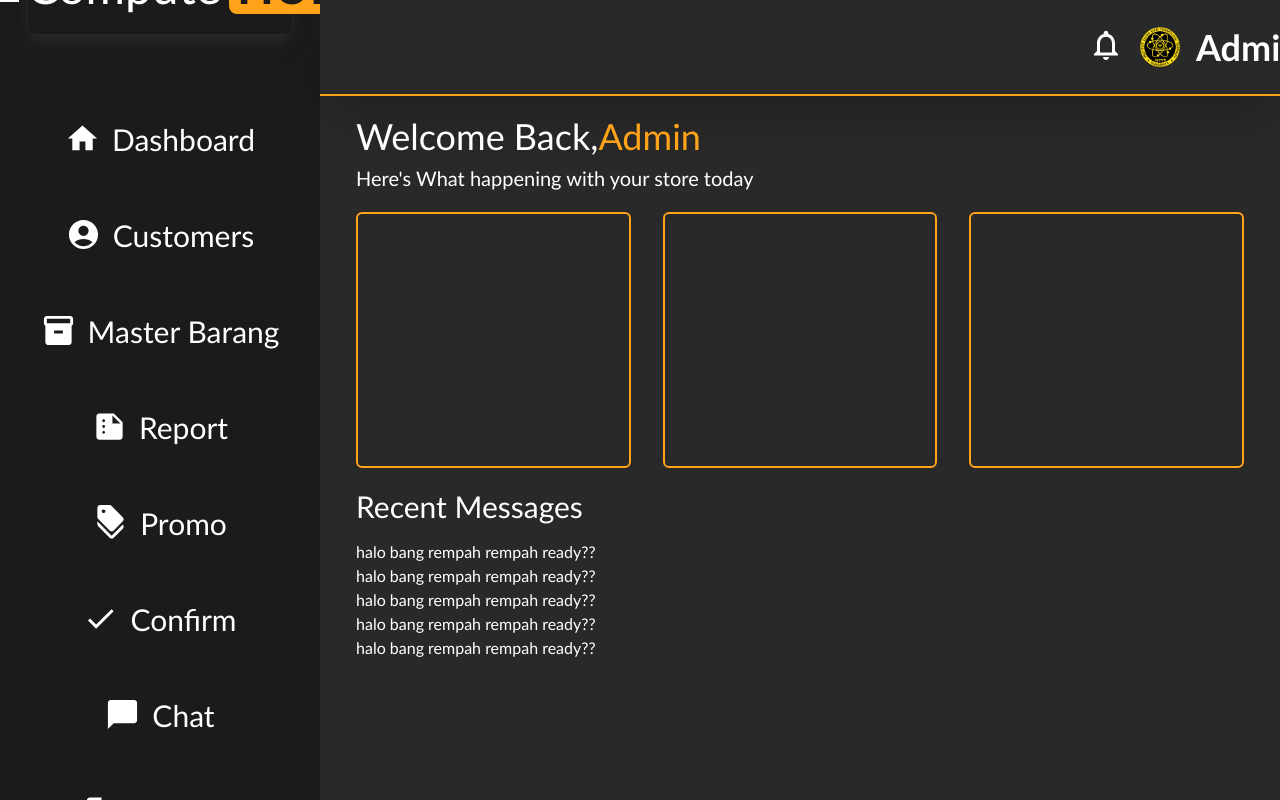
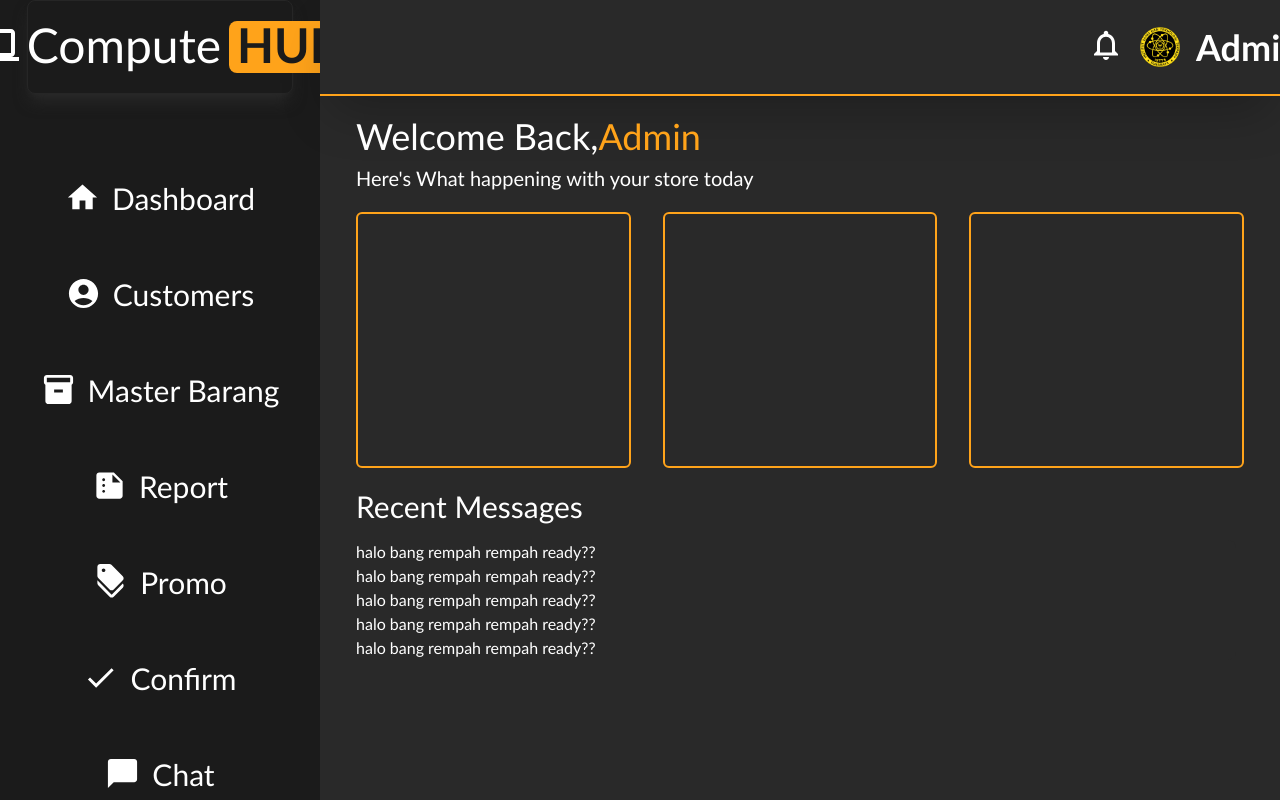
Before and after one commit to ReyKeyS/ComputeHub-frontend, a React (Vite) app: page /admin in a window 1280 px wide. Built offline with nearby package versions, Linux system fonts and the light colour scheme; no server answers.

Commit message:
Update navbaradmin.jsx

```diff
--- a/src/components/navbaradmin.jsx
+++ b/src/components/navbaradmin.jsx
@@ -18,7 +18,7 @@ import MarkChatUnreadIcon from '@mui/icons-material/MarkChatUnread';
 
 function NavbarAdmin() {
     return (
-        <div className='h-screen flex items-center bg-abu-super-gelap'>
+        <div className='h-screen flex bg-abu-super-gelap'>
             <div className="kiri w-full h-auto">
                 <div className='bg-abu-super-gelap text-white shadow-lg border border-neutral-800 shadow-abu-gelap rounded-lg text-5xl p-5 w-5/6 h-auto m-auto flex justify-center'>
                     <ComputerIcon fontSize='' />
```
